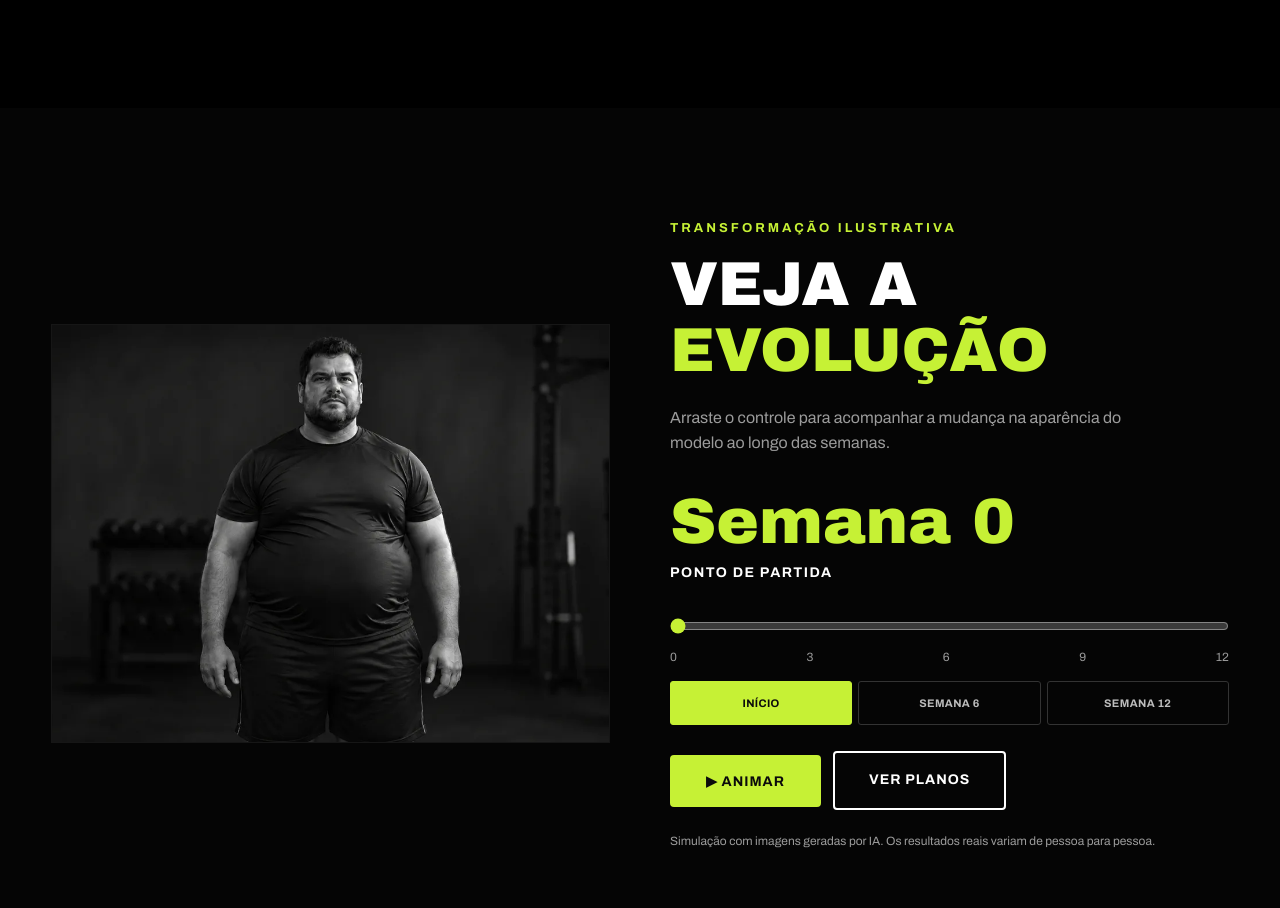
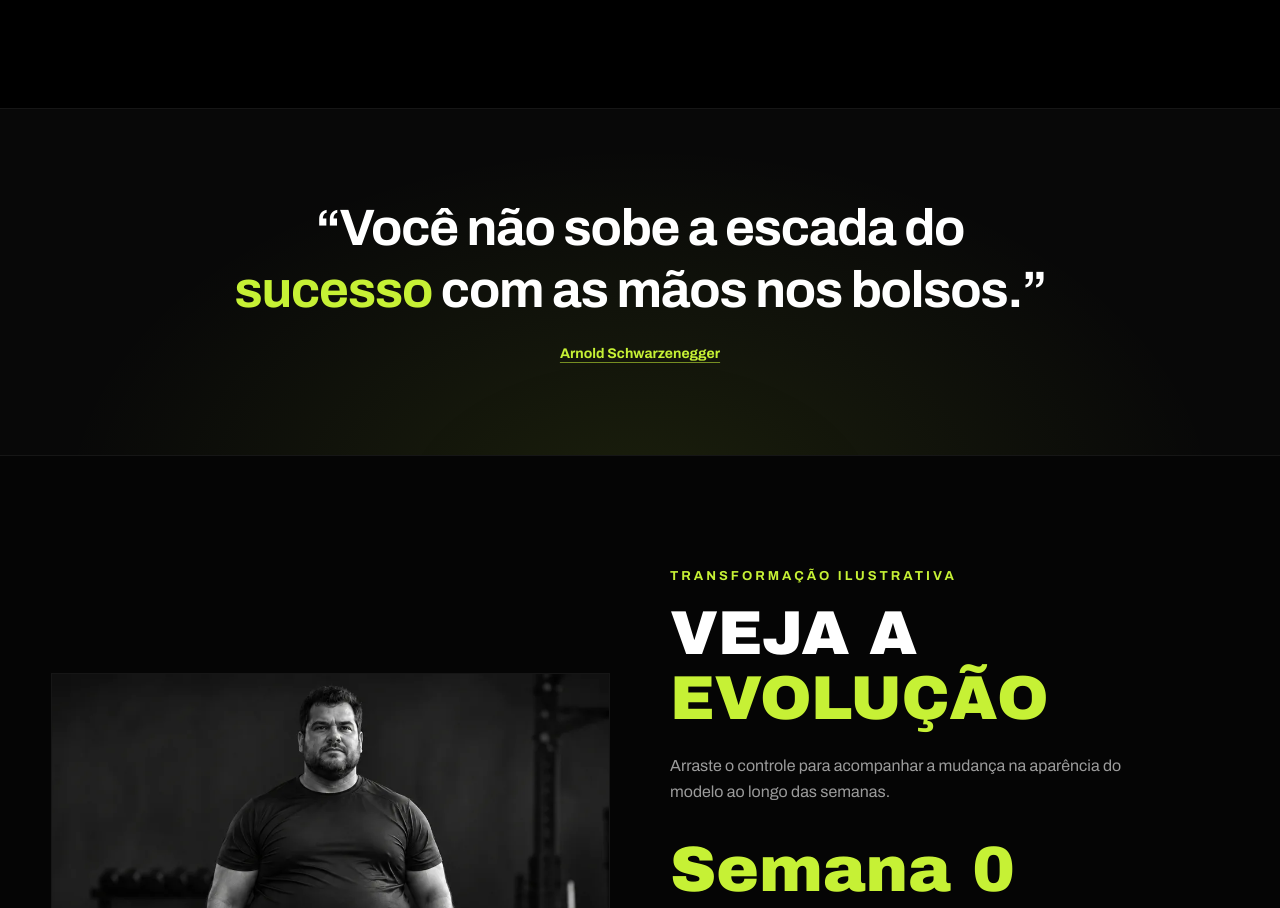
Before and after one commit to jefframalho/pulse-fit-site, a plain HTML site: page index.html in a window 1280 px wide. Shown: the part 4118-5026 px from the top of the page. Drawn offline with Linux system fonts and the light colour scheme.

Commit message:
Inclui uma frase motivacional de Arnold Schwarzenegger

```diff
--- a/index.html
+++ b/index.html
@@ -304,6 +304,13 @@
   .mclose { position: absolute; top: 10px; right: 14px; background: none; border: 0; color: #fff; font-size: 30px; cursor: pointer; }
   @media (max-width: 900px) { .glow { display: none; } }
 
+  /* Frase motivacional */
+  .training-quote { padding: clamp(56px, 7vw, 96px) 0; text-align: center; border-block: 1px solid var(--line); background: radial-gradient(ellipse at 50% 115%, rgba(198,241,53,.1), transparent 64%), #080808; }
+  .training-quote blockquote { max-width: 27ch; margin: 0 auto; font-size: clamp(24px, 4vw, 54px); font-weight: 700; line-height: 1.2; letter-spacing: -.025em; text-wrap: balance; }
+  .training-quote figcaption { margin-top: 22px; font-size: 14px; font-weight: 700; color: var(--red); }
+  .training-quote a { text-decoration: underline; text-decoration-color: rgba(198,241,53,.55); text-underline-offset: 4px; }
+  .training-quote a:hover { text-decoration-color: currentColor; }
+
   /* ===== Transformação ===== */
   .tf { display: grid; grid-template-columns: repeat(2, minmax(0, 1fr)); gap: 60px; align-items: center; }
   .tf-fig { position: relative; aspect-ratio: 4 / 3; overflow: hidden; background: #141414; border: 1px solid var(--line); }
@@ -564,6 +571,15 @@
       </div>
       <p class="empty" id="trainerEmpty">Nenhum personal nessa modalidade ainda.</p>
     </div>
+  </section>
+
+  <section class="training-quote" id="motivacao" aria-label="Frase motivacional">
+    <figure class="container reveal">
+      <blockquote cite="https://dworakpeck.usc.edu/news/school-celebrates-class-of-2009">
+        <p>“Você não sobe a escada do <span class="red">sucesso</span> com as mãos nos bolsos.”</p>
+      </blockquote>
+      <figcaption><a href="https://dworakpeck.usc.edu/news/school-celebrates-class-of-2009">Arnold Schwarzenegger</a></figcaption>
+    </figure>
   </section>
 
   <!-- TRANSFORMAÇÃO -->
```
Also changed, not shown: 1 other file.
